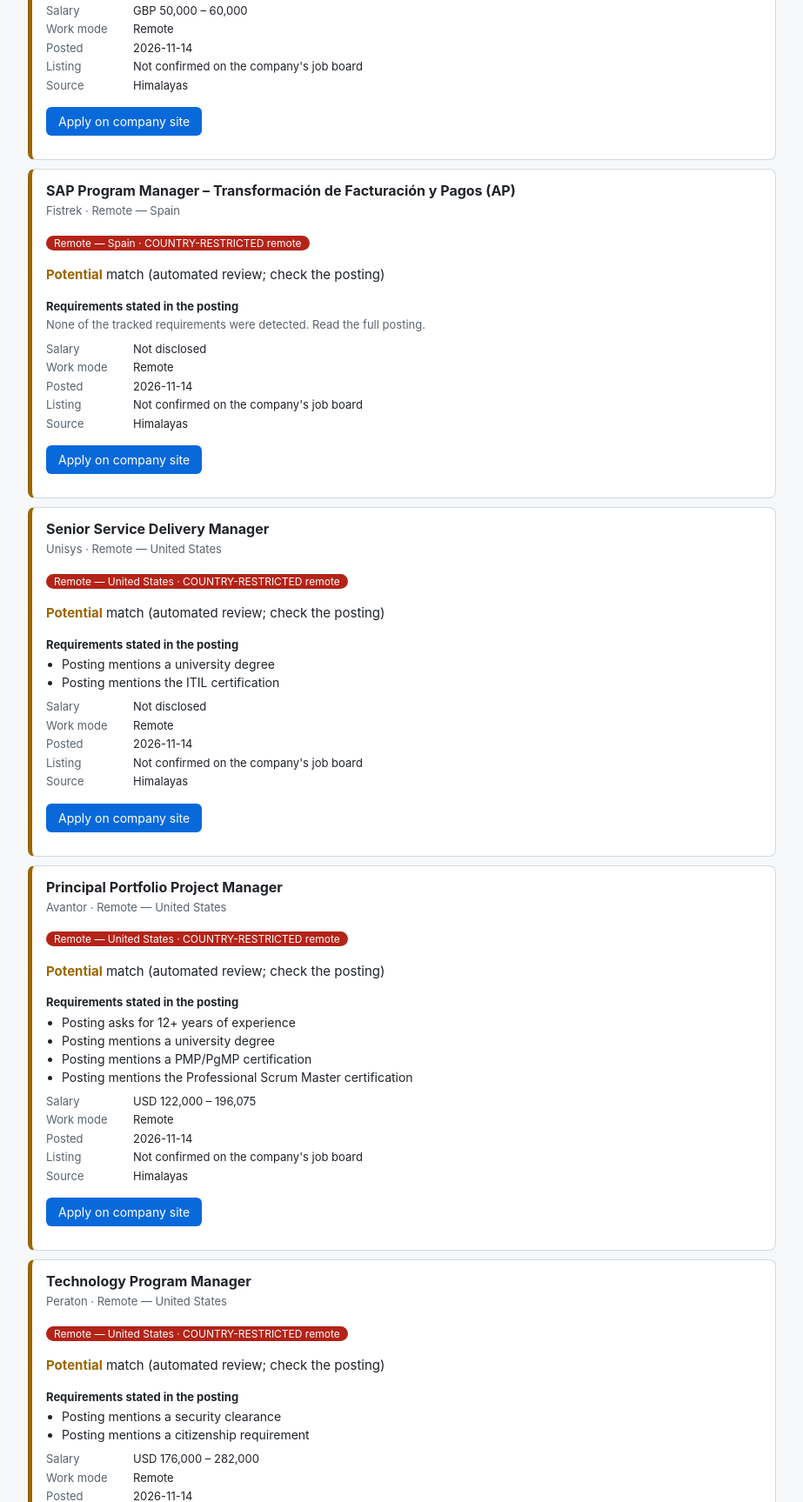
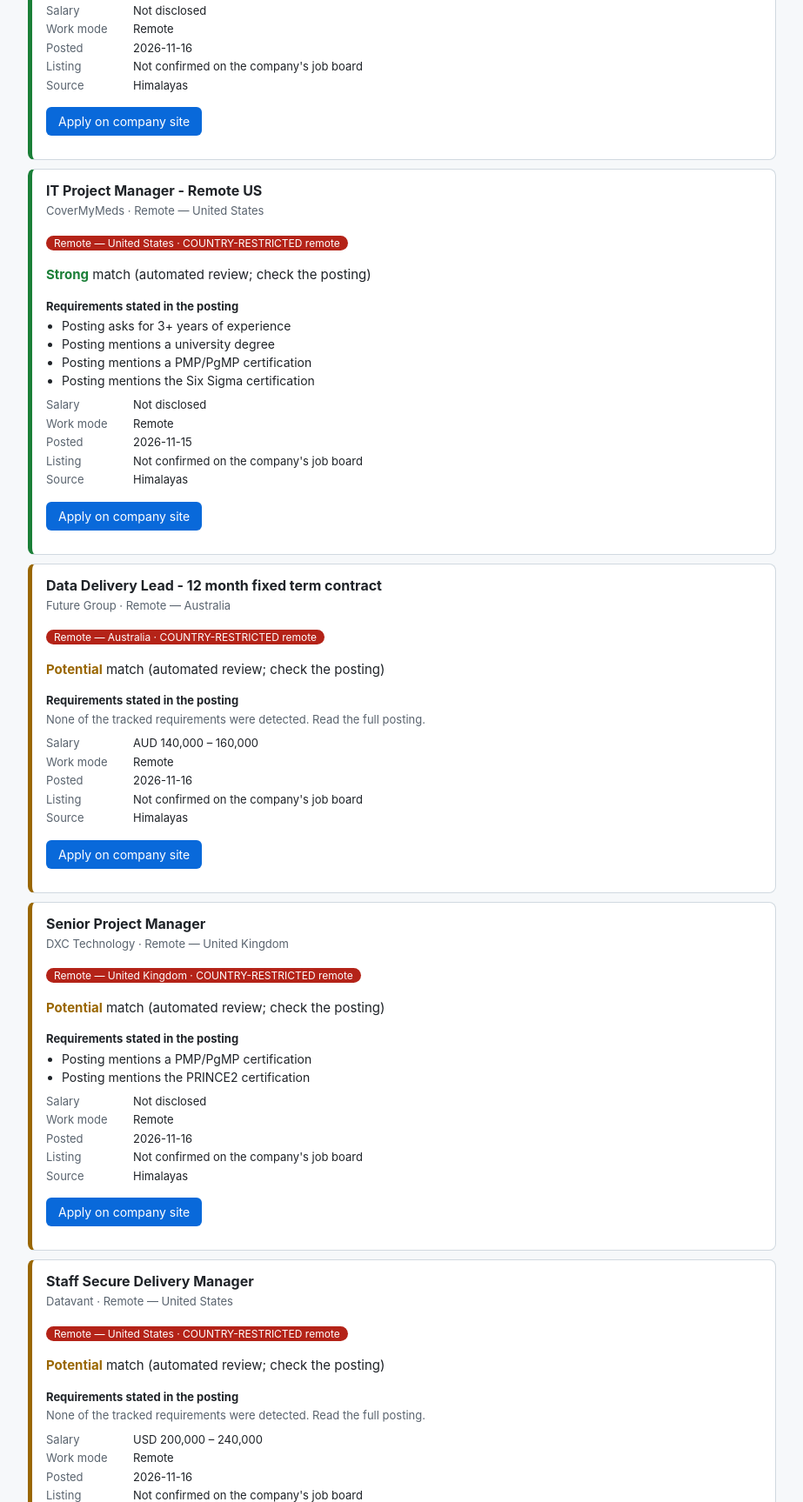
Before and after one commit to RaghavKannan/job-reports, a plain HTML site: page latest.html in a window 1280 px wide. Shown: the part 1073-2800 px from the top of the page at 87% size, without its empty margins (178-1101 px from the left). Drawn offline with Linux system fonts and the light colour scheme.

Commit message:
Report 2026-11-16

```diff
--- a/latest.html
+++ b/latest.html
@@ -1,6 +1,6 @@
-<!--public-report-summary:{"date":"2026-11-15","total":9,"strong":0,"potential":9,"groups":{"bengaluru":0,"india":1,"overseas":8},"partial":false,"pending":0}-->
+<!--public-report-summary:{"date":"2026-11-16","total":9,"strong":2,"potential":7,"groups":{"bengaluru":0,"india":1,"overseas":8},"partial":false,"pending":0}-->
 <!doctype html>
-<html lang="en"><head><meta charset="utf-8"><meta name="viewport" content="width=device-width,initial-scale=1"><meta name="robots" content="noindex,nofollow"><title>Job report 2026-11-15</title><style>
+<html lang="en"><head><meta charset="utf-8"><meta name="viewport" content="width=device-width,initial-scale=1"><meta name="robots" content="noindex,nofollow"><title>Job report 2026-11-16</title><style>
 :root{--bg:#f6f8fa;--fg:#1f2328;--muted:#59636e;--card:#fff;--line:#d1d9e0;--link:#0969da}
 @media(prefers-color-scheme:dark){:root{--bg:#0d1117;--fg:#e6edf3;--muted:#9198a1;--card:#161b22;--line:#30363d;--link:#58a6ff}}
 *{box-sizing:border-box}body{margin:0;padding:16px;background:var(--bg);color:var(--fg);font:15px/1.5 -apple-system,Segoe UI,Roboto,Helvetica,Arial,sans-serif}
@@ -19,103 +19,103 @@ nav{font-size:14px;margin:4px 0 10px}footer{color:var(--muted);font-size:12px;ma
 .wrap{overflow-x:auto}table{border-collapse:collapse;width:100%;background:var(--card);border:1px solid var(--line)}
 th,td{padding:8px 10px;border-bottom:1px solid var(--line);text-align:left;font-size:14px;white-space:nowrap}th{color:var(--muted);font-size:12px}td.num{text-align:right}
 </style></head>
-<body><main><nav><a href="index.html">All reports</a> · <a href="latest.html">Latest report</a></nav><h1>Daily job report</h1><p class="sub">2026-11-15 · Roles published within the last 21 days</p><div class="summary"><div class="stat"><b>9</b><span>matching jobs</span></div><div class="stat"><b>0</b><span>Strong</span></div><div class="stat"><b>9</b><span>Potential</span></div><div class="stat"><b>0</b><span>Bengaluru</span></div><div class="stat"><b>1</b><span>Other Indian locations</span></div><div class="stat"><b>8</b><span>Overseas</span></div></div><h2>Bengaluru (0)</h2><p class="none">None.</p><h2>Other Indian locations (and location not stated) (1)</h2>
+<body><main><nav><a href="index.html">All reports</a> · <a href="latest.html">Latest report</a></nav><h1>Daily job report</h1><p class="sub">2026-11-16 · Roles published within the last 21 days</p><div class="summary"><div class="stat"><b>9</b><span>matching jobs</span></div><div class="stat"><b>2</b><span>Strong</span></div><div class="stat"><b>7</b><span>Potential</span></div><div class="stat"><b>0</b><span>Bengaluru</span></div><div class="stat"><b>1</b><span>Other Indian locations</span></div><div class="stat"><b>8</b><span>Overseas</span></div></div><h2>Bengaluru (0)</h2><p class="none">None.</p><h2>Other Indian locations (and location not stated) (1)</h2>
 <article class="card fit-potential">
-  <h3>Associate Technical Program Manager</h3>
-  <p class="meta">BrowserStack · Remote — India</p>
+  <h3>Senior Program Manager</h3>
+  <p class="meta">phData · Remote — India</p>
   <p><span class="chip chip-blue">Remote — India · Remote</span></p>
   <p class="fit"><strong>Potential</strong> match (automated review; check the posting)</p>
-  <h4>Requirements stated in the posting</h4><ul><li>Posting asks for 5+ years of experience</li><li>Posting mentions a university degree</li><li>Posting mentions a PMP/PgMP certification</li><li>Posting mentions the SAFe certification</li></ul>
+  <h4>Requirements stated in the posting</h4><ul><li>Posting asks for 15+ years of experience</li><li>Posting mentions a university degree</li><li>Posting mentions a PMP/PgMP certification</li><li>Posting mentions the Certified ScrumMaster certification</li></ul>
   <dl><dt>Salary</dt><dd>Not disclosed</dd><dt>Work mode</dt><dd>Remote</dd>
-  <dt>Posted</dt><dd>2026-11-14</dd><dt>Listing</dt><dd>Not confirmed on the company&#x27;s job board</dd>
+  <dt>Posted</dt><dd>2026-11-16</dd><dt>Listing</dt><dd>Not confirmed on the company&#x27;s job board</dd>
   <dt>Source</dt><dd>Himalayas</dd></dl>
-  <p><a class="apply" href="https://himalayas.app/companies/browserstack/jobs/associate-technical-program-manager" rel="noopener noreferrer">Apply on company site</a></p>
+  <p><a class="apply" href="https://himalayas.app/companies/phdata/jobs/senior-program-manager" rel="noopener noreferrer">Apply on company site</a></p>
 </article><h2>Overseas (8)</h2>
+<article class="card fit-strong">
+  <h3>IT M&amp;A Integration Program Manager (4+ months contract)</h3>
+  <p class="meta">CompassX Group · Remote — United States</p>
+  <p><span class="chip chip-red">Remote — United States · COUNTRY-RESTRICTED remote</span></p>
+  <p class="fit"><strong>Strong</strong> match (automated review; check the posting)</p>
+  <h4>Requirements stated in the posting</h4><p class='meta'>None of the tracked requirements were detected. Read the full posting.</p>
+  <dl><dt>Salary</dt><dd>Not disclosed</dd><dt>Work mode</dt><dd>Remote</dd>
+  <dt>Posted</dt><dd>2026-11-16</dd><dt>Listing</dt><dd>Not confirmed on the company&#x27;s job board</dd>
+  <dt>Source</dt><dd>Himalayas</dd></dl>
+  <p><a class="apply" href="https://himalayas.app/companies/compassx-group/jobs/it-m-a-integration-program-manager-4-months-contract" rel="noopener noreferrer">Apply on company site</a></p>
+</article>
+<article class="card fit-strong">
+  <h3>IT Project Manager - Remote US</h3>
+  <p class="meta">CoverMyMeds · Remote — United States</p>
+  <p><span class="chip chip-red">Remote — United States · COUNTRY-RESTRICTED remote</span></p>
+  <p class="fit"><strong>Strong</strong> match (automated review; check the posting)</p>
+  <h4>Requirements stated in the posting</h4><ul><li>Posting asks for 3+ years of experience</li><li>Posting mentions a university degree</li><li>Posting mentions a PMP/PgMP certification</li><li>Posting mentions the Six Sigma certification</li></ul>
+  <dl><dt>Salary</dt><dd>Not disclosed</dd><dt>Work mode</dt><dd>Remote</dd>
+  <dt>Posted</dt><dd>2026-11-15</dd><dt>Listing</dt><dd>Not confirmed on the company&#x27;s job board</dd>
+  <dt>Source</dt><dd>Himalayas</dd></dl>
+  <p><a class="apply" href="https://himalayas.app/companies/covermymeds/jobs/it-project-manager-remote-us" rel="noopener noreferrer">Apply on company site</a></p>
+</article>
 <article class="card fit-potential">
-  <h3>Delivery Lead</h3>
-  <p class="meta">Reflect Digital · Remote — United Kingdom</p>
+  <h3>Data Delivery Lead - 12 month fixed term contract</h3>
+  <p class="meta">Future Group · Remote — Australia</p>
+  <p><span class="chip chip-red">Remote — Australia · COUNTRY-RESTRICTED remote</span></p>
+  <p class="fit"><strong>Potential</strong> match (automated review; check the posting)</p>
+  <h4>Requirements stated in the posting</h4><p class='meta'>None of the tracked requirements were detected. Read the full posting.</p>
+  <dl><dt>Salary</dt><dd>AUD 140,000 – 160,000</dd><dt>Work mode</dt><dd>Remote</dd>
+  <dt>Posted</dt><dd>2026-11-16</dd><dt>Listing</dt><dd>Not confirmed on the company&#x27;s job board</dd>
+  <dt>Source</dt><dd>Himalayas</dd></dl>
+  <p><a class="apply" href="https://himalayas.app/companies/futuregroup-com/jobs/data-delivery-lead-12-month-fixed-term-contract" rel="noopener noreferrer">Apply on company site</a></p>
+</article>
+<article class="card fit-potential">
+  <h3>Senior Project Manager</h3>
+  <p class="meta">DXC Technology · Remote — United Kingdom</p>
   <p><span class="chip chip-red">Remote — United Kingdom · COUNTRY-RESTRICTED remote</span></p>
   <p class="fit"><strong>Potential</strong> match (automated review; check the posting)</p>
-  <h4>Requirements stated in the posting</h4><p class='meta'>None of the tracked requirements were detected. Read the full posting.</p>
-  <dl><dt>Salary</dt><dd>GBP 50,000 – 60,000</dd><dt>Work mode</dt><dd>Remote</dd>
-  <dt>Posted</dt><dd>2026-11-14</dd><dt>Listing</dt><dd>Not confirmed on the company&#x27;s job board</dd>
+  <h4>Requirements stated in the posting</h4><ul><li>Posting mentions a PMP/PgMP certification</li><li>Posting mentions the PRINCE2 certification</li></ul>
+  <dl><dt>Salary</dt><dd>Not disclosed</dd><dt>Work mode</dt><dd>Remote</dd>
+  <dt>Posted</dt><dd>2026-11-16</dd><dt>Listing</dt><dd>Not confirmed on the company&#x27;s job board</dd>
   <dt>Source</dt><dd>Himalayas</dd></dl>
-  <p><a class="apply" href="https://himalayas.app/companies/reflect-digital/jobs/delivery-lead" rel="noopener noreferrer">Apply on company site</a></p>
+  <p><a class="apply" href="https://himalayas.app/companies/dxc-technology/jobs/senior-project-manager" rel="noopener noreferrer">Apply on company site</a></p>
 </article>
 <article class="card fit-potential">
-  <h3>SAP Program Manager – Transformación de Facturación y Pagos (AP)</h3>
-  <p class="meta">Fistrek · Remote — Spain</p>
-  <p><span class="chip chip-red">Remote — Spain · COUNTRY-RESTRICTED remote</span></p>
+  <h3>Staff Secure Delivery Manager</h3>
+  <p class="meta">Datavant · Remote — United States</p>
+  <p><span class="chip chip-red">Remote — United States · COUNTRY-RESTRICTED remote</span></p>
   <p class="fit"><strong>Potential</strong> match (automated review; check the posting)</p>
   <h4>Requirements stated in the posting</h4><p class='meta'>None of the tracked requirements were detected. Read the full posting.</p>
-  <dl><dt>Salary</dt><dd>Not disclosed</dd><dt>Work mode</dt><dd>Remote</dd>
-  <dt>Posted</dt><dd>2026-11-14</dd><dt>Listing</dt><dd>Not confirmed on the company&#x27;s job board</dd>
+  <dl><dt>Salary</dt><dd>USD 200,000 – 240,000</dd><dt>Work mode</dt><dd>Remote</dd>
+  <dt>Posted</dt><dd>2026-11-16</dd><dt>Listing</dt><dd>Not confirmed on the company&#x27;s job board</dd>
   <dt>Source</dt><dd>Himalayas</dd></dl>
-  <p><a class="apply" href="https://himalayas.app/companies/fistrek/jobs/sap-program-manager-transformacion-de-facturacion-y-pagos-ap" rel="noopener noreferrer">Apply on company site</a></p>
+  <p><a class="apply" href="https://himalayas.app/companies/datavant/jobs/staff-secure-delivery-manager" rel="noopener noreferrer">Apply on company site</a></p>
 </article>
 <article class="card fit-potential">
-  <h3>Senior Service Delivery Manager</h3>
-  <p class="meta">Unisys · Remote — United States</p>
+  <h3>Sr. Manager, Project Management (Capital Projects, Automation, Medical Device/Ph</h3>
+  <p class="meta">Danaher · Remote — United States</p>
   <p><span class="chip chip-red">Remote — United States · COUNTRY-RESTRICTED remote</span></p>
   <p class="fit"><strong>Potential</strong> match (automated review; check the posting)</p>
-  <h4>Requirements stated in the posting</h4><ul><li>Posting mentions a university degree</li><li>Posting mentions the ITIL certification</li></ul>
-  <dl><dt>Salary</dt><dd>Not disclosed</dd><dt>Work mode</dt><dd>Remote</dd>
-  <dt>Posted</dt><dd>2026-11-14</dd><dt>Listing</dt><dd>Not confirmed on the company&#x27;s job board</dd>
+  <h4>Requirements stated in the posting</h4><ul><li>Posting asks for 14+ years of experience</li><li>Posting mentions a university degree</li><li>Posting mentions a PMP/PgMP certification</li></ul>
+  <dl><dt>Salary</dt><dd>USD 155,000 – 165,000</dd><dt>Work mode</dt><dd>Remote</dd>
+  <dt>Posted</dt><dd>2026-11-15</dd><dt>Listing</dt><dd>Not confirmed on the company&#x27;s job board</dd>
   <dt>Source</dt><dd>Himalayas</dd></dl>
-  <p><a class="apply" href="https://himalayas.app/companies/unisys/jobs/senior-service-delivery-manager" rel="noopener noreferrer">Apply on company site</a></p>
-</article>
-<article class="card fit-potential">
-  <h3>Principal Portfolio Project Manager</h3>
-  <p class="meta">Avantor · Remote — United States</p>
-  <p><span class="chip chip-red">Remote — United States · COUNTRY-RESTRICTED remote</span></p>
-  <p class="fit"><strong>Potential</strong> match (automated review; check the posting)</p>
-  <h4>Requirements stated in the posting</h4><ul><li>Posting asks for 12+ years of experience</li><li>Posting mentions a university degree</li><li>Posting mentions a PMP/PgMP certification</li><li>Posting mentions the Professional Scrum Master certification</li></ul>
-  <dl><dt>Salary</dt><dd>USD 122,000 – 196,075</dd><dt>Work mode</dt><dd>Remote</dd>
-  <dt>Posted</dt><dd>2026-11-14</dd><dt>Listing</dt><dd>Not confirmed on the company&#x27;s job board</dd>
-  <dt>Source</dt><dd>Himalayas</dd></dl>
-  <p><a class="apply" href="https://himalayas.app/companies/avantor/jobs/principal-portfolio-project-manager-336880885" rel="noopener noreferrer">Apply on company site</a></p>
-</article>
-<article class="card fit-potential">
-  <h3>Technology Program Manager</h3>
-  <p class="meta">Peraton · Remote — United States</p>
-  <p><span class="chip chip-red">Remote — United States · COUNTRY-RESTRICTED remote</span></p>
-  <p class="fit"><strong>Potential</strong> match (automated review; check the posting)</p>
-  <h4>Requirements stated in the posting</h4><ul><li>Posting mentions a security clearance</li><li>Posting mentions a citizenship requirement</li></ul>
-  <dl><dt>Salary</dt><dd>USD 176,000 – 282,000</dd><dt>Work mode</dt><dd>Remote</dd>
-  <dt>Posted</dt><dd>2026-11-14</dd><dt>Listing</dt><dd>Not confirmed on the company&#x27;s job board</dd>
-  <dt>Source</dt><dd>Himalayas</dd></dl>
-  <p><a class="apply" href="https://himalayas.app/companies/peraton/jobs/technology-program-manager" rel="noopener noreferrer">Apply on company site</a></p>
+  <p><a class="apply" href="https://himalayas.app/companies/danaher/jobs/sr-manager-project-management-capital-projects-automation-medical-device-ph" rel="noopener noreferrer">Apply on company site</a></p>
 </article>
 <article class="card fit-potential">
   <h3>Project Manager</h3>
-  <p class="meta">Harmony Healthcare IT · Remote — United States</p>
+  <p class="meta">Strive Pharmacy · Remote — United States</p>
   <p><span class="chip chip-red">Remote — United States · COUNTRY-RESTRICTED remote</span></p>
   <p class="fit"><strong>Potential</strong> match (automated review; check the posting)</p>
-  <h4>Requirements stated in the posting</h4><ul><li>Posting asks for 3+ years of experience</li><li>Posting mentions a university degree</li><li>Posting mentions a PMP/PgMP certification</li><li>Posting mentions the CAPM certification</li></ul>
-  <dl><dt>Salary</dt><dd>Not disclosed</dd><dt>Work mode</dt><dd>Remote</dd>
-  <dt>Posted</dt><dd>2026-11-14</dd><dt>Listing</dt><dd>Not confirmed on the company&#x27;s job board</dd>
+  <h4>Requirements stated in the posting</h4><ul><li>Posting asks for 5+ years of experience</li><li>Posting mentions a university degree</li><li>Posting mentions a PMP/PgMP certification</li></ul>
+  <dl><dt>Salary</dt><dd>USD 100,000 – 115,000</dd><dt>Work mode</dt><dd>Remote</dd>
+  <dt>Posted</dt><dd>2026-11-15</dd><dt>Listing</dt><dd>Not confirmed on the company&#x27;s job board</dd>
   <dt>Source</dt><dd>Himalayas</dd></dl>
-  <p><a class="apply" href="https://himalayas.app/companies/harmony-healthcare-it/jobs/project-manager" rel="noopener noreferrer">Apply on company site</a></p>
+  <p><a class="apply" href="https://himalayas.app/companies/strive-pharmacy/jobs/project-manager" rel="noopener noreferrer">Apply on company site</a></p>
 </article>
 <article class="card fit-potential">
-  <h3>Technical Program Management Support</h3>
-  <p class="meta">Turner &amp; Townsend · Remote — United States</p>
+  <h3>Remote Customer Experience Program Manager</h3>
+  <p class="meta">Alignment Health · Remote — United States</p>
   <p><span class="chip chip-red">Remote — United States · COUNTRY-RESTRICTED remote</span></p>
   <p class="fit"><strong>Potential</strong> match (automated review; check the posting)</p>
-  <h4>Requirements stated in the posting</h4><ul><li>Posting mentions a university degree</li></ul>
-  <dl><dt>Salary</dt><dd>USD 100,000 – 125,000</dd><dt>Work mode</dt><dd>Remote</dd>
-  <dt>Posted</dt><dd>2026-11-12</dd><dt>Listing</dt><dd>Not confirmed on the company&#x27;s job board</dd>
+  <h4>Requirements stated in the posting</h4><ul><li>Posting asks for 5+ years of experience</li><li>Posting mentions a university degree</li><li>Posting mentions a PMP/PgMP certification</li><li>Posting mentions the Six Sigma certification</li></ul>
+  <dl><dt>Salary</dt><dd>USD 113,332 – 169,999</dd><dt>Work mode</dt><dd>Remote</dd>
+  <dt>Posted</dt><dd>2026-11-16</dd><dt>Listing</dt><dd>Not confirmed on the company&#x27;s job board</dd>
   <dt>Source</dt><dd>Himalayas</dd></dl>
-  <p><a class="apply" href="https://himalayas.app/companies/turner-townsend/jobs/technical-program-management-support" rel="noopener noreferrer">Apply on company site</a></p>
-</article>
-<article class="card fit-potential">
-  <h3>Client Delivery Analyst III (CDE PMO) - Remote</h3>
-  <p class="meta">Velera · Remote — United States</p>
-  <p><span class="chip chip-red">Remote — United States · COUNTRY-RESTRICTED remote</span></p>
-  <p class="fit"><strong>Potential</strong> match (automated review; check the posting)</p>
-  <h4>Requirements stated in the posting</h4><ul><li>Posting mentions a university degree</li><li>Posting mentions the Six Sigma certification</li></ul>
-  <dl><dt>Salary</dt><dd>USD 75,800 – 117,500</dd><dt>Work mode</dt><dd>Remote</dd>
-  <dt>Posted</dt><dd>2026-11-12</dd><dt>Listing</dt><dd>Not confirmed on the company&#x27;s job board</dd>
-  <dt>Source</dt><dd>Himalayas</dd></dl>
-  <p><a class="apply" href="https://himalayas.app/companies/velera/jobs/client-delivery-analyst-iii-cde-pmo-remote" rel="noopener noreferrer">Apply on company site</a></p>
+  <p><a class="apply" href="https://himalayas.app/companies/alignment-health/jobs/remote-customer-experience-program-manager" rel="noopener noreferrer">Apply on company site</a></p>
 </article><footer>Match labels are automated and can be wrong. Always confirm salary, work mode and eligibility with the company. This page is unlisted but not private: anyone with the link can read it.</footer></main></body></html>
```
Also changed, not shown: archive/2026-11-16.html (added, +121 -0 lines), index.html (+1 -1 lines).
